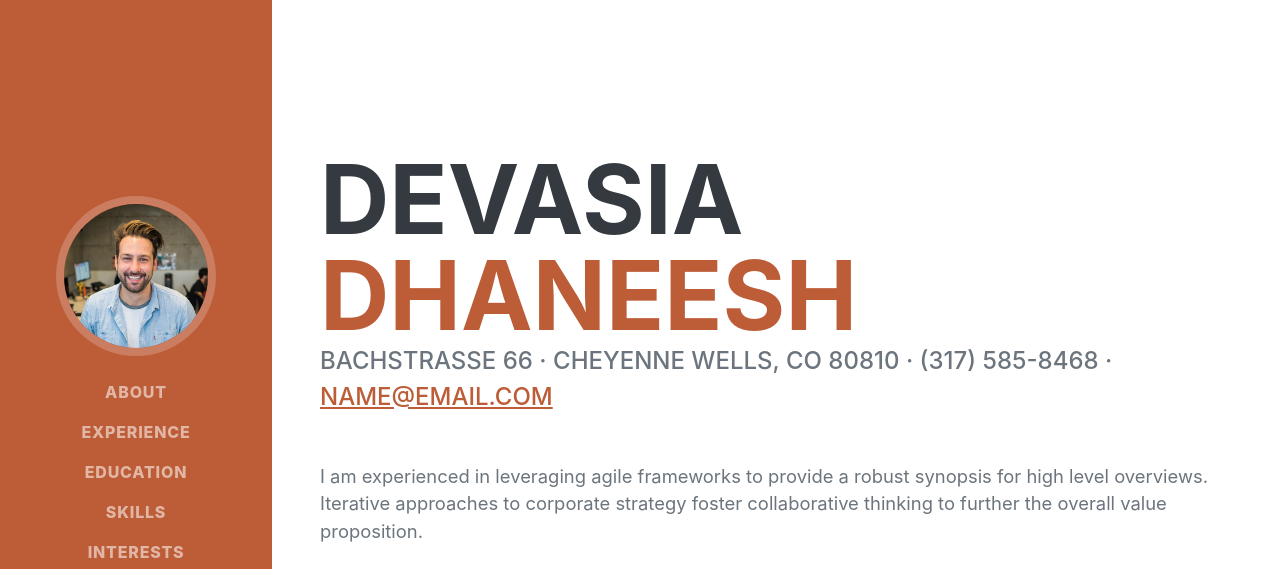
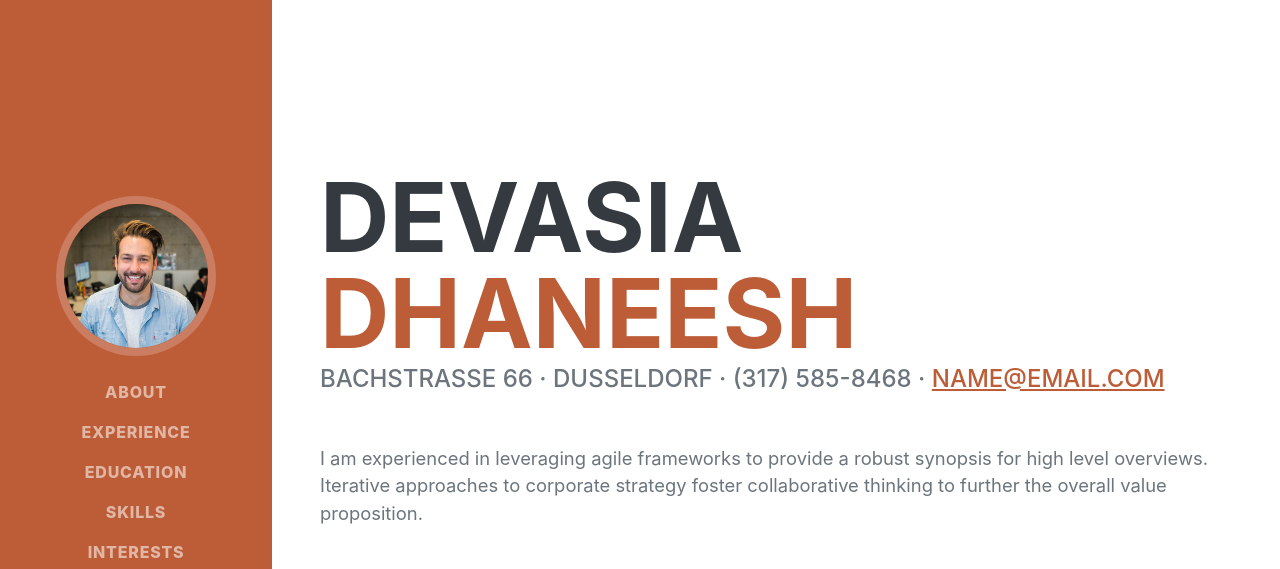
Before and after one commit to dhaneesh/poc-aws, a plain HTML site: page index.html in a window 1280 px wide. Shown: the top 569 px of the page. Drawn offline with nearby package versions, Linux system fonts and the light colour scheme; a web font is replaced by a local one.

Commit message:
Update index.html

```diff
--- a/index.html
+++ b/index.html
@@ -44,7 +44,7 @@
                         <span class="text-primary">Dhaneesh</span>
                     </h1>
                     <div class="subheading mb-5">
-                        Bachstrasse 66 · Cheyenne Wells, CO 80810 · (317) 585-8468 ·
+                        Bachstrasse 66 · Dusseldorf · (317) 585-8468 ·
                         <a href="mailto:name@email.com">name@email.com</a>
                     </div>
                     <p class="lead mb-5">I am experienced in leveraging agile frameworks to provide a robust synopsis for high level overviews. Iterative approaches to corporate strategy foster collaborative thinking to further the overall value proposition.</p>
```
